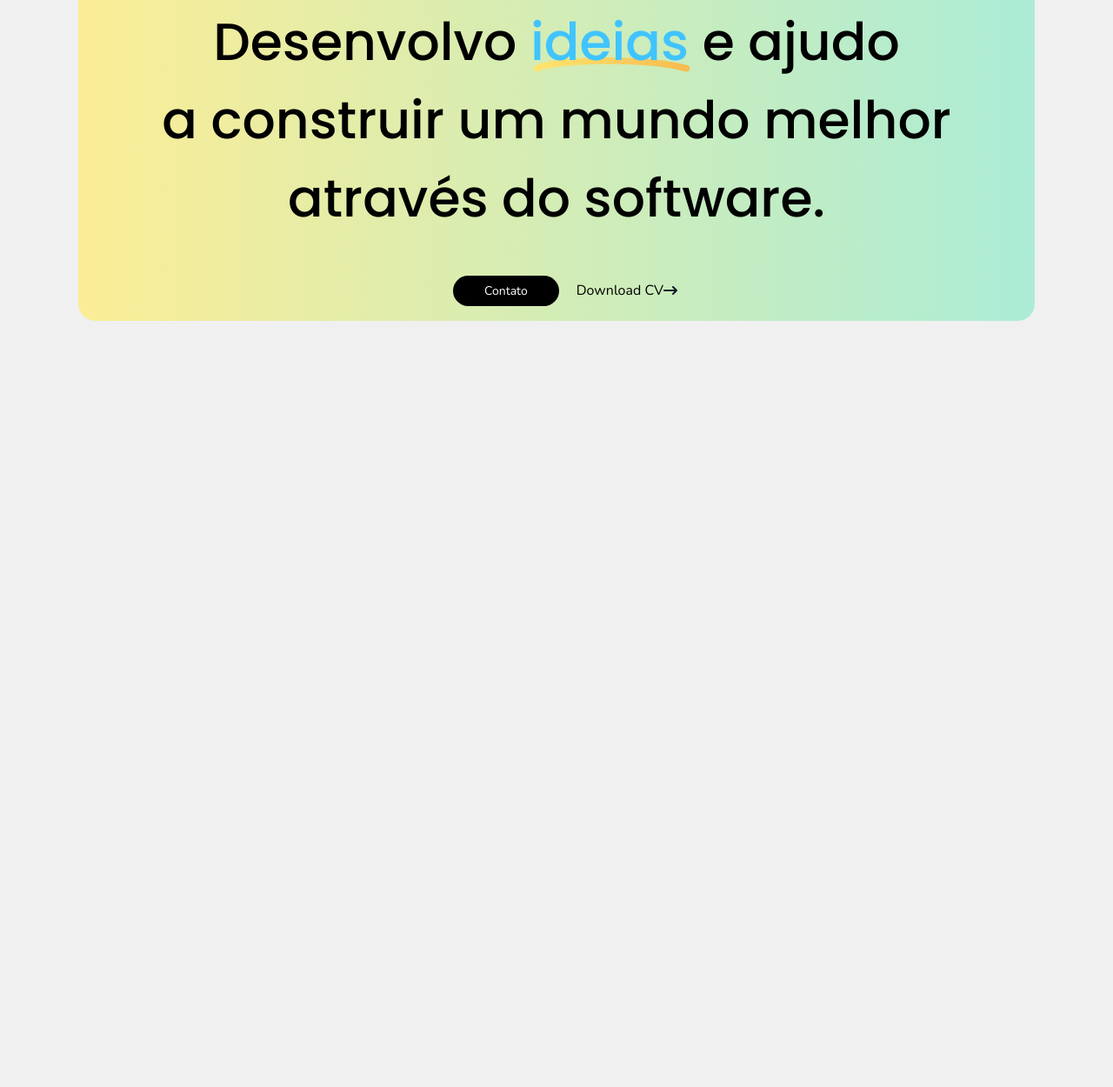
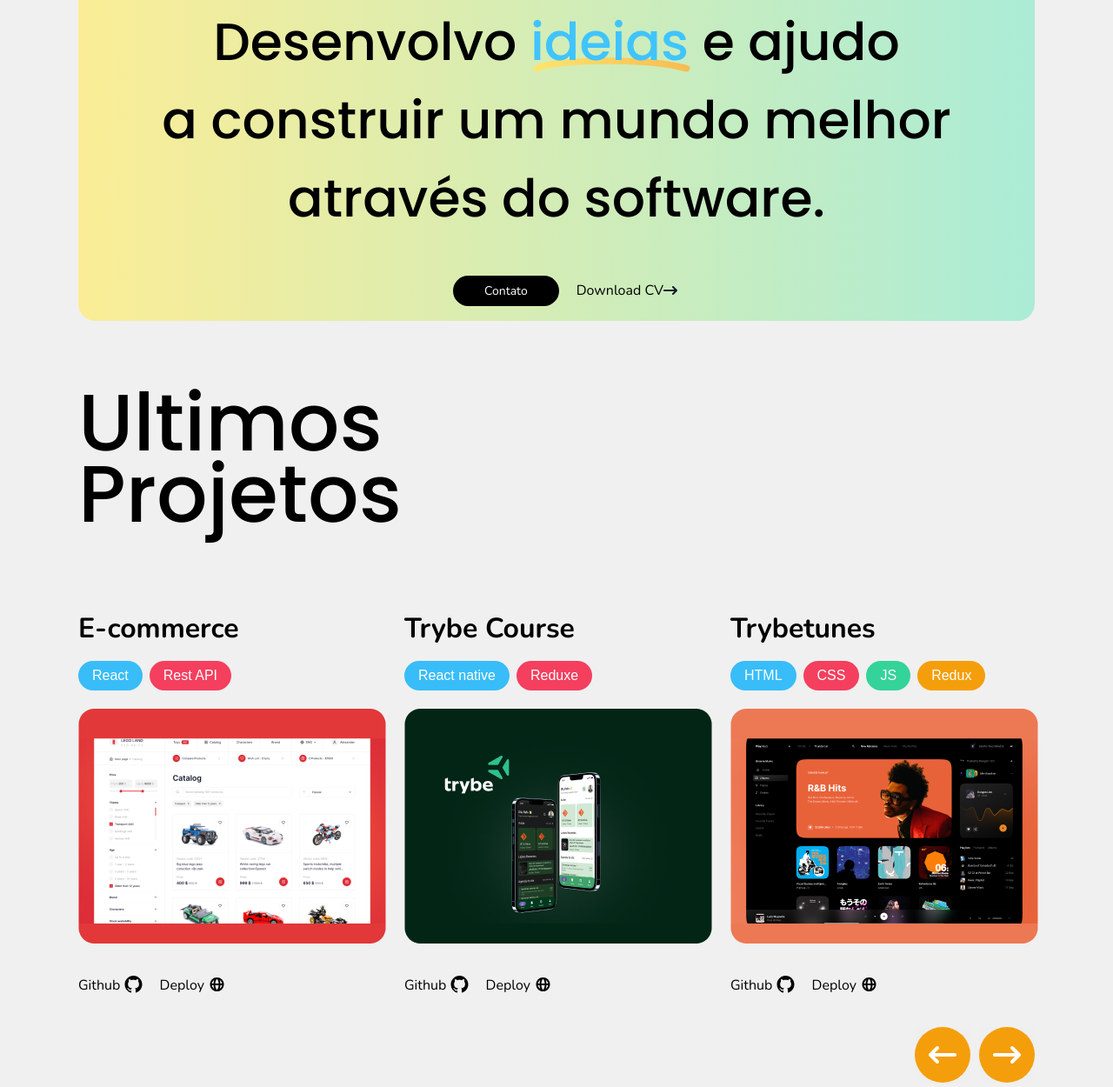
Before and after one commit to Voronskoy/figma24_04-25, a plain HTML site: page index.html in a window 1280 px wide. Shown: the part 394-1644 px from the top of the page at 87% size. Before the commit the page ends 800 px from the top, so only its background shows below. Drawn offline with nearby package versions, Linux system fonts and the light colour scheme.

Commit message:
add section

```diff
--- /dev/null
+++ b/assets/css/projetos.css
@@ -0,0 +1,72 @@
+.projetos h2{
+    font-size: 56px;
+    line-height: 50px;
+    margin-bottom: 40px;
+}
+.flex-parent{
+    display: flex;
+    flex-direction: column;
+    gap: 21px;
+}
+.projet h3{
+   font-size: 32px;
+   margin-bottom: 0;
+}
+.group button{
+    color:white;
+    border-radius: 32px;
+    border: none;
+    font-size: 16px;
+    padding: 8px 16px;
+    margin-right: 8px;
+}
+.group button:first-child{
+      background-color:#38BDF8;
+}
+.group button:nth-child(2){
+    background-color:#F43F5E;
+}
+.group button:nth-child(3){
+    background-color:#34D399;
+}
+.group button:nth-child(4){
+    background-color:#F59E0B;
+}
+.projet img{
+    margin-top: 20px;
+}
+.projet .list a{
+    font-size: 16px;
+    margin-right: 20px;
+}
+.projet .list a img{
+    transform: translateY(4px);
+}
+.arrows button{
+    background-image: url(./../icon/leftNext\ Projects\ -\ button.svg);
+    height: 64px;
+    width: 64px;
+    border:none;
+}
+.arrows button:last-child{
+    background-image: url(./../icon/leftNext\ Projects\ -\ button.svg);
+    transform: scaleX(-1);
+    margin-left: 10px;
+}
+.arrows{
+    text-align: right;
+    margin-top: 30px;
+}
+
+@media screen and (min-width:992px){
+    .projetos h2{
+    font-size: 92px;
+    line-height: 82px;
+    margin-bottom: 60px;
+}
+    .flex-parent{
+        flex-direction: row;
+        font-size: 38px;
+    }
+
+}
--- a/index.html
+++ b/index.html
@@ -4,29 +4,77 @@
     <meta charset="UTF-8" />
     <meta name="viewport" content="width=device-width, initial-scale=1.0" />
     <title>Figma</title>
-    <link rel="preconnect" href="https://fonts.googleapis.com">
-<link rel="preconnect" href="https://fonts.gstatic.com" crossorigin>
-<link href="https://fonts.googleapis.com/css2?family=Nunito:ital,wght@0,200..1000;1,200..1000&display=swap" rel="stylesheet">
-<link href="https://fonts.googleapis.com/css2?family=Poppins:ital,wght@0,100;0,200;0,300;0,400;0,500;0,600;0,700;0,800;0,900;1,100;1,200;1,300;1,400;1,500;1,600;1,700;1,800;1,900&display=swap" rel="stylesheet">.
+    <link rel="preconnect" href="https://fonts.googleapis.com" />
+    <link rel="preconnect" href="https://fonts.gstatic.com" crossorigin />
+    <link
+      href="https://fonts.googleapis.com/css2?family=Nunito:ital,wght@0,200..1000;1,200..1000&display=swap"
+      rel="stylesheet"
+    />
+    <link
+      href="https://fonts.googleapis.com/css2?family=Poppins:ital,wght@0,100;0,200;0,300;0,400;0,500;0,600;0,700;0,800;0,900;1,100;1,200;1,300;1,400;1,500;1,600;1,700;1,800;1,900&display=swap"
+      rel="stylesheet"
+    />
+    .
     <link rel="stylesheet" href="./style.css" />
     <link rel="stylesheet" href="./assets/css/header.css" />
-    <link rel="stylesheet" href="./assets/css/welcome.css">
+    <link rel="stylesheet" href="./assets/css/welcome.css" />
+    <link rel="stylesheet" href="./assets/css/projetos.css">
   </head>
   <body>
     <div class="wrapper">
       <header>
         <a href=""><img src="./assets/img/Logo.png" alt="" /></a>
-        <div class="burger-menu"><button class="burger"></button><ul class="menu">
-          <li><a href="">Projetos</a></li>
-          <li><a href="">Sobre mim</a></li>
-          <li><a href="">Contato</a></li>
-        </ul></div>
+        <div class="burger-menu">
+          <button class="burger"></button>
+          <ul class="menu">
+            <li><a href="">Projetos</a></li>
+            <li><a href="">Sobre mim</a></li>
+            <li><a href="">Contato</a></li>
+          </ul>
+        </div>
       </header>
       <section class="welcome">
-        <img src="./assets/img/Memoji round.png" alt="">
+        <img src="./assets/img/Memoji round.png" alt="" />
         <p>Olá, eu sou o Alê 🤙</p>
-        <h2>Desenvolvo <span class="focus">ideias</span> e&nbsp;ajudo a&nbsp;construir um mundo melhor através do software.</h2>
-        <div><a href="" class="btn_contato">Contato</a><a href="" class="btn_download">Download CV</a></div>
+        <h2>
+          Desenvolvo <span class="focus">ideias</span> e&nbsp;ajudo
+          a&nbsp;construir um mundo melhor através do software.
+        </h2>
+        <div>
+          <a href="" class="btn_contato">Contato</a
+          ><a href="" class="btn_download">Download CV</a>
+        </div>
+      </section>
+      <section class="projetos">
+        <h2>Ultimos <br>Projetos</h2>
+        <div class="flex-parent">
+          <article class="projet">
+            <h3>E-commerce</h3>
+            <div class="group">
+              <button>React</button><button>Rest API</button>
+            </div>
+            <img src="./assets/img/Project Image.png" alt="" />
+            <div class="list"><a href="">Github <img src="./assets/icon/akar-icons_github-fill.svg" alt=""></a><a href="">Deploy <img src="./assets/icon/heroicons-solid_globe-alt.svg" alt=""></a></div>
+          </article>
+          <article class="projet">
+            <h3>Trybe Course</h3>
+            <div class="group">
+              <button>React native</button><button>Reduxe</button>
+            </div>
+            <img src="./assets/img/Poject Image2.png" alt="" />
+            <div class="list"><a href="">Github <img src="./assets/icon/akar-icons_github-fill.svg" alt=""></a><a href="">Deploy <img src="./assets/icon/heroicons-solid_globe-alt.svg" alt=""></a></div>
+          </article>
+          <article class="projet">
+            <h3>Trybetunes</h3>
+            <div class="group">
+              <button>HTML</button><button>CSS</button><button>JS</button
+              ><button>Redux</button>
+            </div>
+            <img src="./assets/img/Project Image3.png" alt="" />
+            <div class="list"><a href="">Github <img src="./assets/icon/akar-icons_github-fill.svg" alt=""></a><a href="">Deploy <img src="./assets/icon/heroicons-solid_globe-alt.svg" alt=""></a></div>
+          </article>
+        </div>
+        <div class="arrows"><button class="left"></button><button class="right"></button></div>
       </section>
     </div>
   </body>
```
Also changed, not shown: assets/icon/akar-icons_github-fill.svg (added), assets/icon/heroicons-solid_globe-alt.svg (added), assets/icon/leftNext Projects - button.svg (added), assets/img/Poject Image2.png (added), assets/img/Project Image.png (added), assets/img/Project Image3.png (added).
